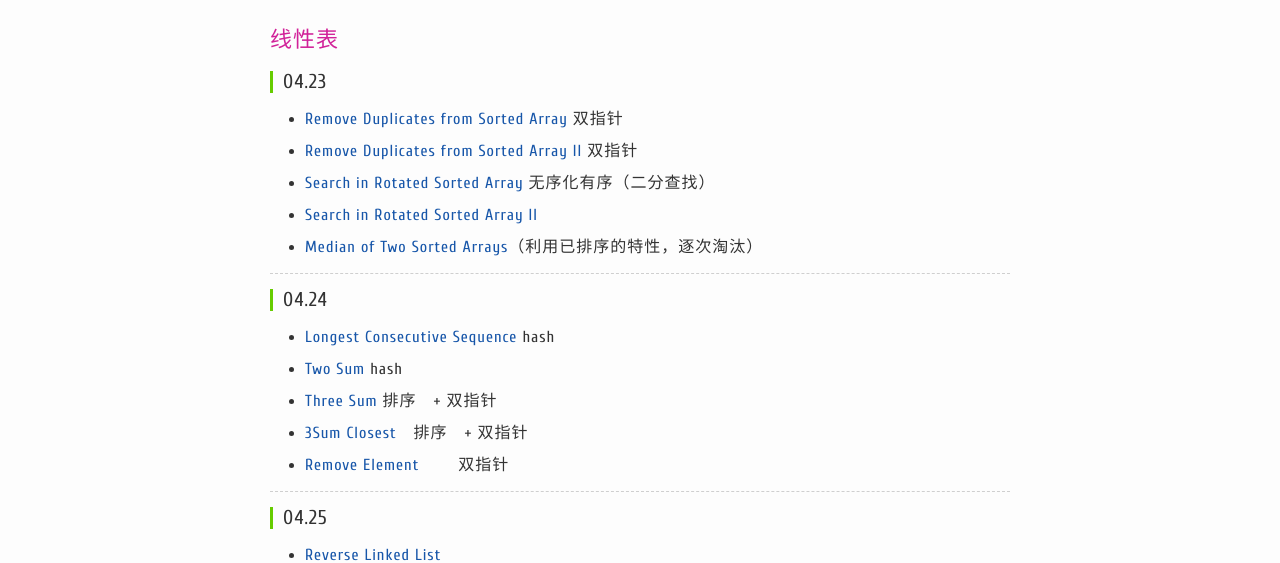
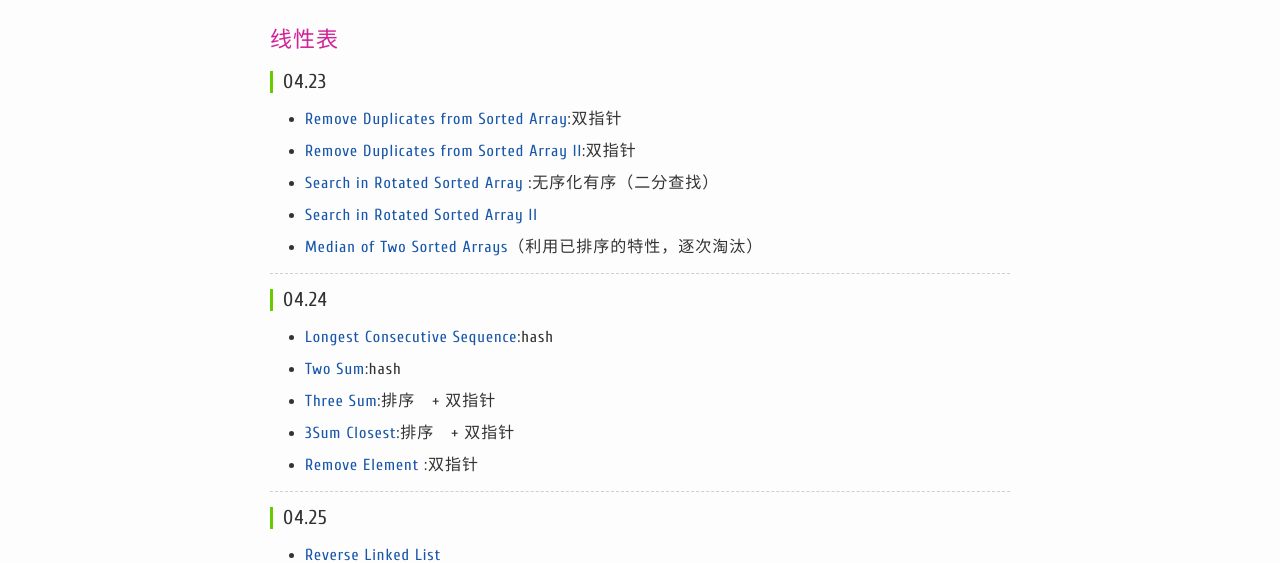
Before and after one commit to charleshm/charleshm.github.io, a Jekyll site: the page built from _posts/2016-02-24-Leetcode.md, in a window 1280 px wide. Shown: the part 173-736 px from the top of the page. Built offline with Jekyll 4.4.1, drawn with Linux system fonts in a browser that asks for light colours; nearby versions of some CDN libraries; comment, search, counter and statistics services are not loaded.

Commit message:
c++ list

```diff
--- a/_posts/2016-02-24-Leetcode.md
+++ b/_posts/2016-02-24-Leetcode.md
@@ -11,9 +11,9 @@ categories: 数据结构与算法
 ### 线性表
 
 #### 04.23
-- [Remove Duplicates from Sorted Array](https://leetcode.com/problems/remove-duplicates-from-sorted-array/) 双指针
-- [Remove Duplicates from Sorted Array II](https://leetcode.com/problems/remove-duplicates-from-sorted-array-ii/) 双指针
-- [Search in Rotated Sorted Array ](https://leetcode.com/problems/search-in-rotated-sorted-array/) 无序化有序（二分查找）
+- [Remove Duplicates from Sorted Array](https://leetcode.com/problems/remove-duplicates-from-sorted-array/):双指针
+- [Remove Duplicates from Sorted Array II](https://leetcode.com/problems/remove-duplicates-from-sorted-array-ii/):双指针
+- [Search in Rotated Sorted Array ](https://leetcode.com/problems/search-in-rotated-sorted-array/):无序化有序（二分查找）
 - [Search in Rotated Sorted Array II](https://leetcode.com/problems/search-in-rotated-sorted-array-ii/)
 - [Median of Two Sorted Arrays](https://leetcode.com/problems/median-of-two-sorted-arrays/)（利用已排序的特性，逐次淘汰）
 
@@ -21,11 +21,11 @@ categories: 数据结构与算法
 ----------
 
 #### 04.24
-- [Longest Consecutive Sequence](https://leetcode.com/problems/longest-consecutive-sequence/) hash
-- [Two Sum](https://leetcode.com/problems/two-sum/) hash
-- [Three Sum](https://leetcode.com/problems/3sum/)  排序　+ 双指针
-- [3Sum Closest](https://leetcode.com/problems/3sum-closest/)　排序　+ 双指针
-- [Remove Element ](https://leetcode.com/problems/remove-element/)　　双指针
+- [Longest Consecutive Sequence](https://leetcode.com/problems/longest-consecutive-sequence/):hash
+- [Two Sum](https://leetcode.com/problems/two-sum/):hash
+- [Three Sum](https://leetcode.com/problems/3sum/):排序　+ 双指针
+- [3Sum Closest](https://leetcode.com/problems/3sum-closest/):排序　+ 双指针
+- [Remove Element ](https://leetcode.com/problems/remove-element/):双指针
 
 
 ----------
```
